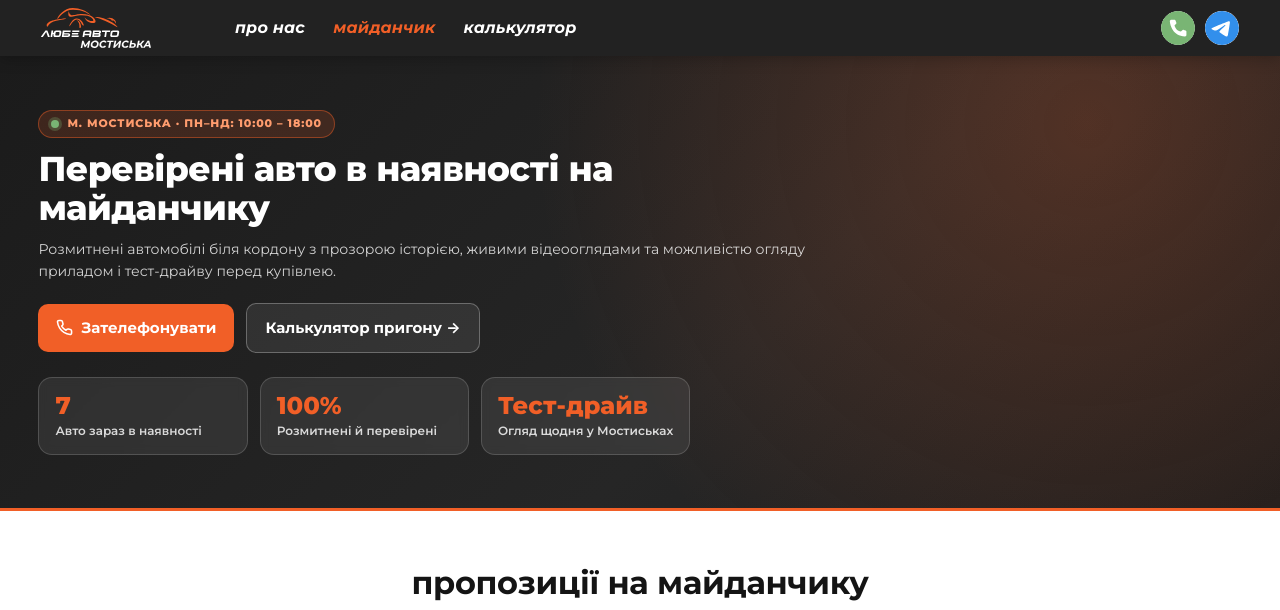
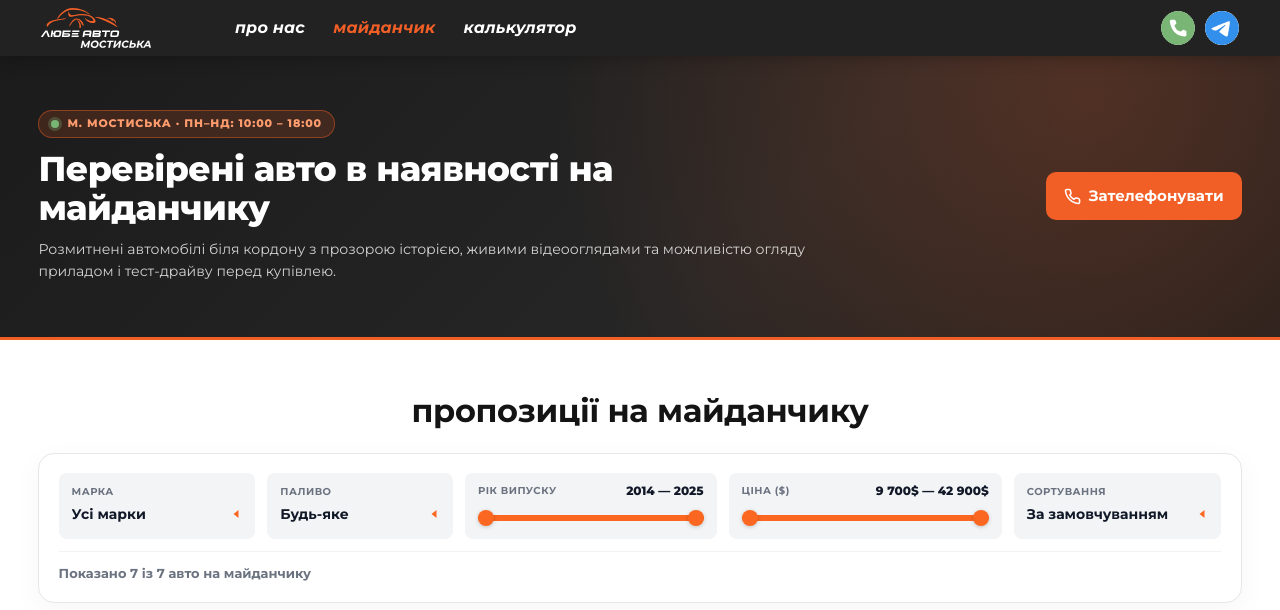
Before and after one commit to AVovkus/lubeavto-mostyska, a plain HTML site: page index.html in a window 1280 px wide. Shown: the top 610 px of the page. Drawn offline with Linux system fonts and the light colour scheme; no server answers.

Commit message:
Remove stat pills and calculator button from lot hero banner

```diff
--- a/css/styles.css
+++ b/css/styles.css
@@ -2036,10 +2036,6 @@ a {
   align-items: center;
 }
 
-.page-hero__actions--spaced {
-  margin-top: 20px;
-}
-
 .live-dot {
   width: 8px;
   height: 8px;
--- a/index.html
+++ b/index.html
@@ -113,7 +113,9 @@
               Розмитнені автомобілі біля кордону з прозорою історією, живими відеооглядами та
               можливістю огляду приладом і тест-драйву перед купівлею.
             </p>
-            <div class="page-hero__actions page-hero__actions--spaced">
+          </div>
+
+          <div class="page-hero__actions">
             <a
               href="tel:+380670000000"
               id="lot-hero-phone-btn"
@@ -125,25 +127,6 @@
               </svg>
               <span>Зателефонувати</span>
             </a>
-              <a href="calculator.html" class="btn btn--inverse-outline">
-                Калькулятор пригону →
-              </a>
-            </div>
-          </div>
-
-          <div class="page-hero__stats" aria-label="Ключові переваги майданчика">
-            <div class="hero-stat-pill">
-              <span class="hero-stat-pill__value" id="lot-live-cars">7</span>
-              <span class="hero-stat-pill__label">Авто зараз в наявності</span>
-            </div>
-            <div class="hero-stat-pill">
-              <span class="hero-stat-pill__value">100%</span>
-              <span class="hero-stat-pill__label">Розмитнені й перевірені</span>
-            </div>
-            <div class="hero-stat-pill">
-              <span class="hero-stat-pill__value">Тест-драйв</span>
-              <span class="hero-stat-pill__label">Огляд щодня у Мостиськах</span>
-            </div>
           </div>
         </div>
       </div>
--- a/js/app.js
+++ b/js/app.js
@@ -192,7 +192,6 @@
     els.lotCtaPhone = document.getElementById("lot-cta-phone-btn");
     els.aboutTg = document.getElementById("about-tg-link");
     els.aboutLiveCars = document.getElementById("about-live-cars");
-    els.lotLiveCars = document.getElementById("lot-live-cars");
     els.lotHeroMetaText = document.getElementById("lot-hero-meta-text");
     els.toast = document.getElementById("toast");
   }
@@ -206,9 +205,7 @@
   }
 
   function hydrateAboutStats() {
-    var countText = String(cars.length);
-    if (els.aboutLiveCars) els.aboutLiveCars.textContent = countText;
-    if (els.lotLiveCars) els.lotLiveCars.textContent = countText;
+    if (els.aboutLiveCars) els.aboutLiveCars.textContent = String(cars.length);
   }
 
   function hydrateContacts() {
```
Lines whose indentation alone changed are shown as unchanged.
